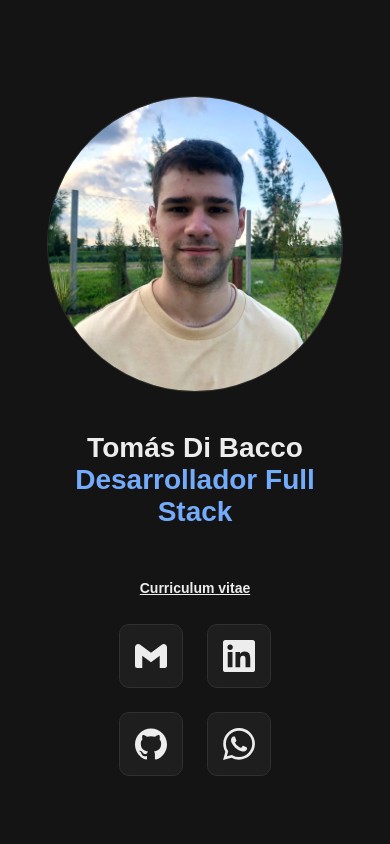
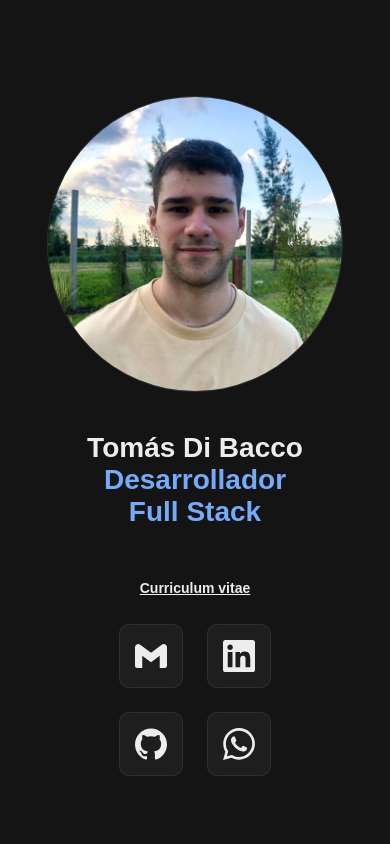
Before and after one commit to Tdibacco17/Portfolio, a Next.js app: page / in a window 390 px wide. Shown: the top 844 px of the page. Built offline with nearby package versions, Linux system fonts and the light colour scheme.

Commit message:
fix | roll mobile

```diff
--- a/components/AboutMeComponent/AboutMeComponent.module.scss
+++ b/components/AboutMeComponent/AboutMeComponent.module.scss
@@ -42,6 +42,13 @@
 
             .roll {
                 color: var(--text-color);
+                display: flex;
+                gap: 0.5rem;
+
+                @media (max-width:768px) {
+                    flex-direction: column;
+                    gap: revert;
+                }
             }
 
             .cv {
--- a/components/AboutMeComponent/AboutMeComponent.tsx
+++ b/components/AboutMeComponent/AboutMeComponent.tsx
@@ -11,7 +11,13 @@ export default function AboutMeComponent() {
                 <div className={styles["header-info"]}>
                     <div>
                         <p>{data.aboutMe.name}</p>
-                        <p className={styles["roll"]}>{data.aboutMe.roll}</p>
+                        <div className={styles["roll"]}>
+                            {
+                                data.aboutMe.roll.map((item: string, index: number) => {
+                                    return <p key={index}>{item}</p>
+                                })
+                            }
+                        </div>
                     </div>
                     <div>
                         <a href={data.aboutMe.cv.pdfSrc ?? ""}
```
Also changed, not shown: models/es.json.
